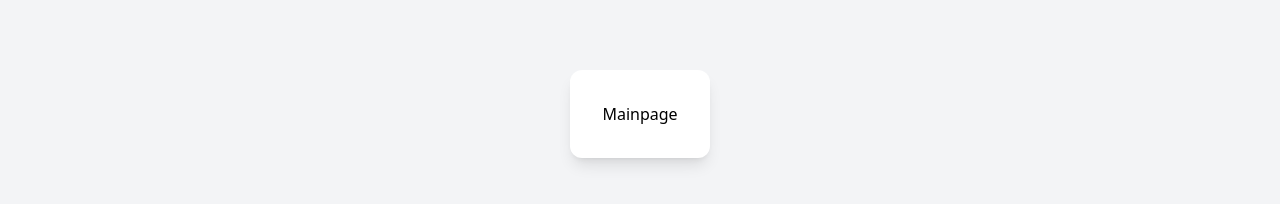
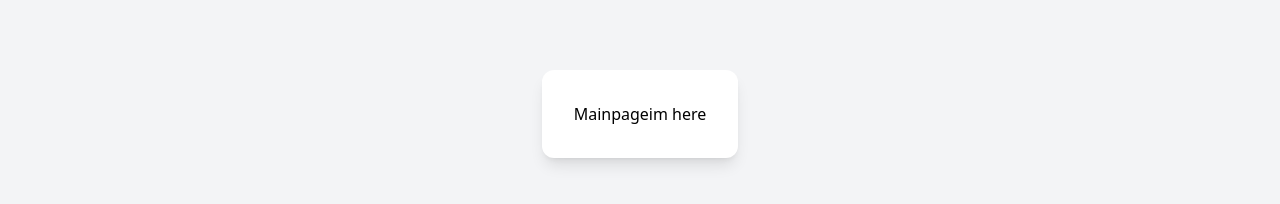
Before and after one commit to RakshitVita/B2C-Retro-Fit, a React (Vite) app: page / in a window 1280 px wide. Shown: the part 286-490 px from the top of the page. Built offline with nearby package versions, Linux system fonts and the light colour scheme.

Commit message:
Update Maincontainer.jsx

```diff
--- a/src/componets/Maincontainer.jsx
+++ b/src/componets/Maincontainer.jsx
@@ -5,6 +5,7 @@ const Maincontainer = ({ children }) => {
      <div className="flex justify-center items-center min-h-[80vh] px-4">
       <div className="bg-white rounded-xl shadow-lg p-8 w-full  max-w-5xl">
         {children}
+        im here
       </div>
     </div>
   )
```
